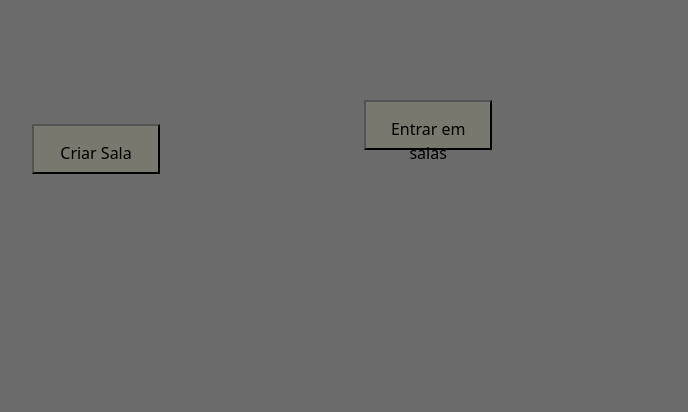
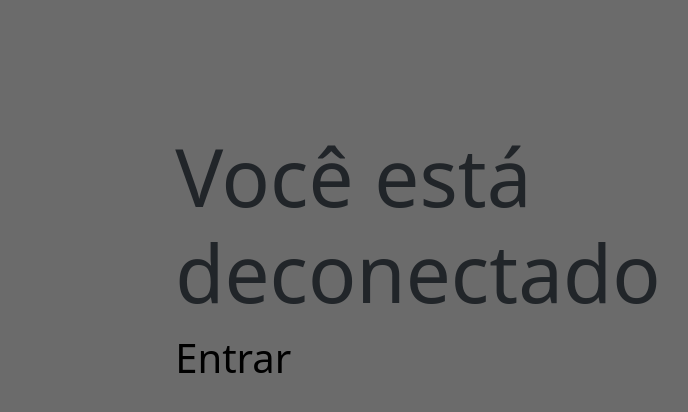
Before and after one commit to neilom18/g5-chess, a Django app: page / in a window 1280 px wide. Shown: the part 72-484 px from the top of the page, without its empty margins (68-756 px from the left). Run offline with Django 3.2, Linux system fonts and the light colour scheme.

Commit message:
Update Home.html

```diff
--- a/entra21/projeto/xadrez/main/templates/home.html
+++ b/entra21/projeto/xadrez/main/templates/home.html
@@ -23,12 +23,32 @@
 			padding: 15px;
             background-color: rgb(120, 120, 110);
         }
+        .container_off {
+            margin:19%;
+            margin-top: 10%;
+            font-size: 250%;
+        }
+        .off {
+            font-size: 200%;
+
+        }
+        .entrar {
+            text-decoration: none;
+            color: black;
+        }
     </style>
     </head>
     <body>
         <header>Usuário</header>
-        <button type="button", class='tap'>Criar Sala</button>
-        <button type="button", class='tap'>Entrar em salas</button>
+        {% if user.is_authenticated %}
+            <button type="button", class='tap'>Criar Sala</button>
+            <button type="button", class='tap'>Entrar em salas</button>
+        {% else %}
+            <div class="container_off">
+                <h1 class="off">Você está deconectado</h1>
+                <a class="entrar" href="{% url 'account_login' %}">Entrar</a>
+            </div>
+        {% endif %}
     </body>
 
 </html>
```
Also changed, not shown: entra21/projeto/xadrez/db.sqlite3.
